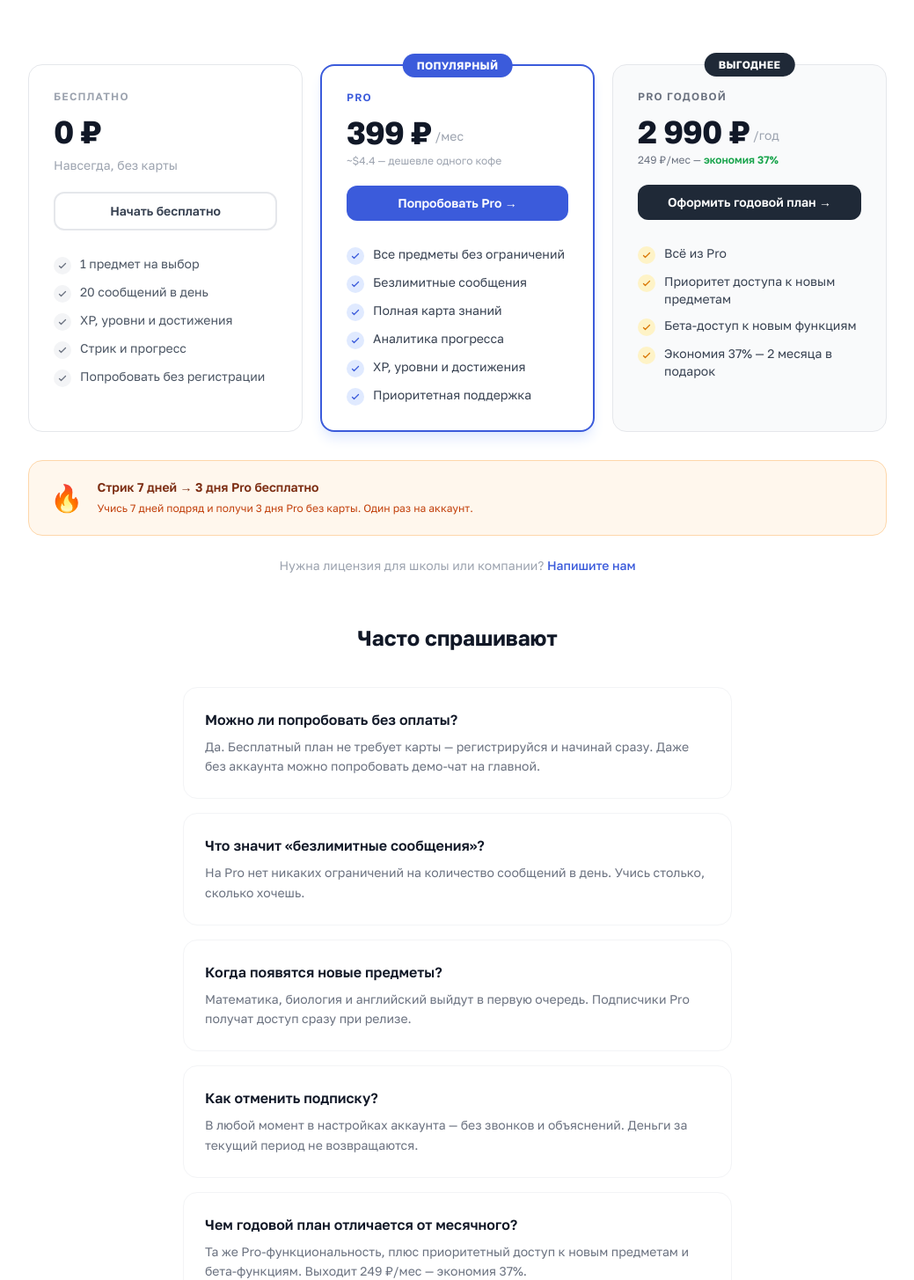
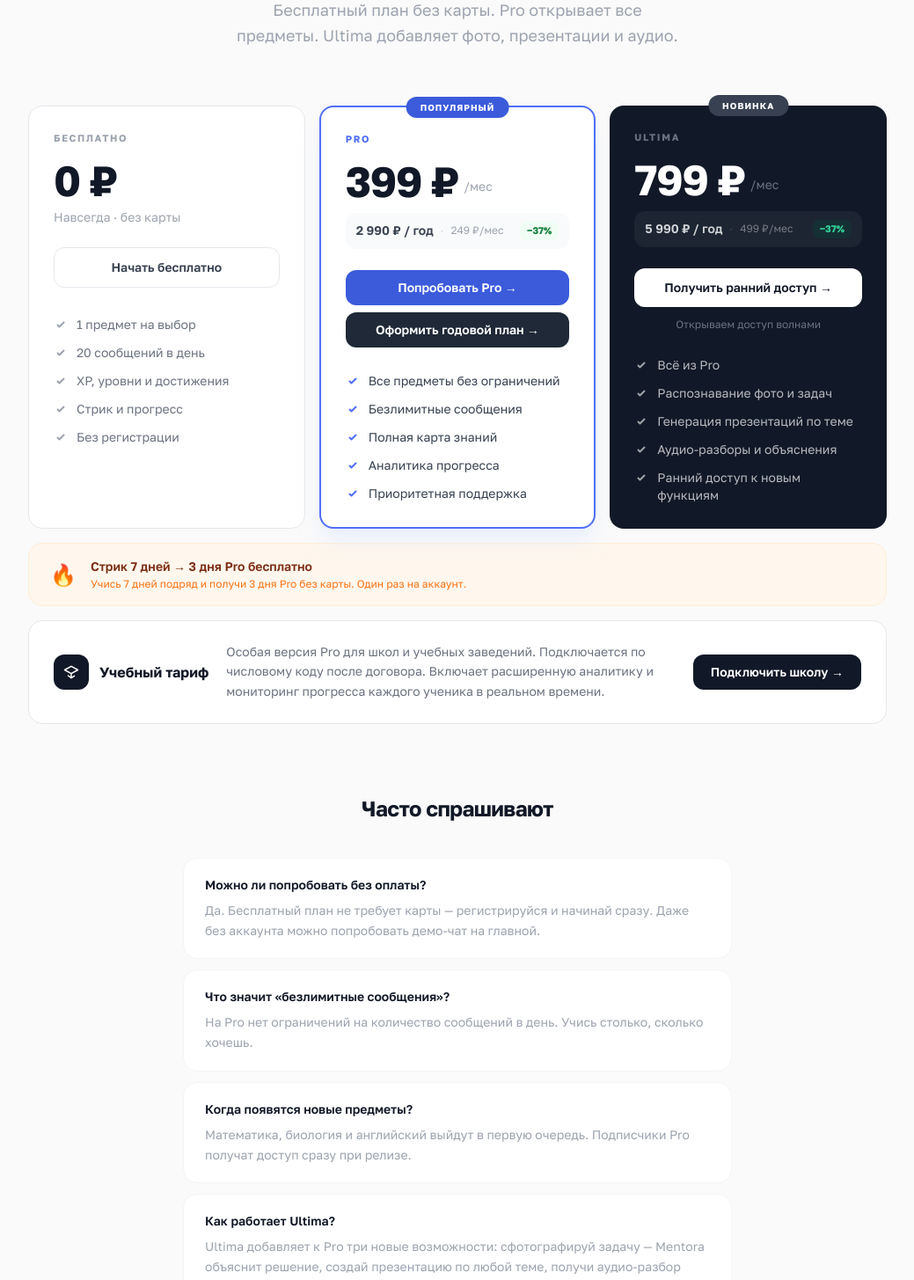
Before and after one commit to unrebay/mentora, a Next.js app: page /pricing in a window 1280 px wide. Shown: the part 356-1811 px from the top of the page at 88% size, without its empty margins (120-1159 px from the left). Built offline with nearby package versions, Linux system fonts and the light colour scheme; no server answers.

Commit message:
feat: pricing page redesign + CSS-only SplashScreen fix

```diff
--- a/src/app/pricing/page.tsx
+++ b/src/app/pricing/page.tsx
@@ -9,7 +9,7 @@ const FREE_FEATURES = [
   "20 сообщений в день",
   "XP, уровни и достижения",
   "Стрик и прогресс",
-  "Попробовать без регистрации",
+  "Без регистрации",
 ];
 
 const PRO_FEATURES = [
@@ -17,33 +17,33 @@ const PRO_FEATURES = [
   "Безлимитные сообщения",
   "Полная карта знаний",
   "Аналитика прогресса",
-  "XP, уровни и достижения",
   "Приоритетная поддержка",
 ];
 
-const ANNUAL_EXTRAS = [
+const ULTIMA_FEATURES = [
   "Всё из Pro",
-  "Приоритет доступа к новым предметам",
-  "Бета-доступ к новым функциям",
-  "Экономия 37% — 2 месяца в подарок",
+  "Распознавание фото и задач",
+  "Генерация презентаций по теме",
+  "Аудио-разборы и объяснения",
+  "Ранний доступ к новым функциям",
 ];
 
 const FAQ = [
   { q: "Можно ли попробовать без оплаты?",
     a: "Да. Бесплатный план не требует карты — регистрируйся и начинай сразу. Даже без аккаунта можно попробовать демо-чат на главной." },
   { q: "Что значит «безлимитные сообщения»?",
-    a: "На Pro нет никаких ограничений на количество сообщений в день. Учись столько, сколько хочешь." },
+    a: "На Pro нет ограничений на количество сообщений в день. Учись столько, сколько хочешь." },
   { q: "Когда появятся новые предметы?",
     a: "Математика, биология и английский выйдут в первую очередь. Подписчики Pro получат доступ сразу при релизе." },
+  { q: "Как работает Ultima?",
+    a: "Ultima добавляет к Pro три новые возможности: сфотографируй задачу — Mentora объяснит решение, создай презентацию по любой теме, получи аудио-разбор сложного раздела." },
   { q: "Как отменить подписку?",
-    a: "В любой момент в настройках аккаунта — без звонков и объяснений. Деньги за текущий период не возвращаются." },
-  { q: "Чем годовой план отличается от месячного?",
-    a: "Та же Pro-функциональность, плюс приоритетный доступ к новым предметам и бета-функциям. Выходит 249 ₽/мес — экономия 37%." },
+    a: "В любой момент в настройках аккаунта — без звонков и объяснений." },
 ];
 
 export const metadata = {
   title: "Тарифы — Mentora AI-репетитор",
-  description: "Начни бесплатно — 20 сообщений в день без карты. Pro за 399 ₽/мес снимает все лимиты. Годовой план — 2 990 ₽.",
+  description: "Начни бесплатно — 20 сообщений в день без карты. Pro за 399 ₽/мес снимает все лимиты. Ultima открывает фото, презентации и аудио.",
   alternates: { canonical: "https://mentora.su/pricing" },
 };
 
@@ -62,31 +62,21 @@ export default async function PricingPage() {
     isPro = profile?.plan === "pro";
   }
 
-  const CheckGray = () => (
-    <span className="mt-0.5 w-5 h-5 rounded-full bg-gray-100 flex items-center justify-center shrink-0">
-      <svg className="w-3 h-3 text-gray-500" fill="none" viewBox="0 0 24 24" stroke="currentColor">
-        <path strokeLinecap="round" strokeLinejoin="round" strokeWidth={2.5} d="M5 13l4 4L19 7" />
-      </svg>
-    </span>
-  );
-  const CheckBrand = () => (
-    <span className="mt-0.5 w-5 h-5 rounded-full bg-brand-100 flex items-center justify-center shrink-0">
-      <svg className="w-3 h-3 text-brand-600" fill="none" viewBox="0 0 24 24" stroke="currentColor">
-        <path strokeLinecap="round" strokeLinejoin="round" strokeWidth={2.5} d="M5 13l4 4L19 7" />
-      </svg>
-    </span>
-  );
-  const CheckGold = () => (
-    <span className="mt-0.5 w-5 h-5 rounded-full bg-amber-100 flex items-center justify-center shrink-0">
-      <svg className="w-3 h-3 text-amber-600" fill="none" viewBox="0 0 24 24" stroke="currentColor">
-        <path strokeLinecap="round" strokeLinejoin="round" strokeWidth={2.5} d="M5 13l4 4L19 7" />
-      </svg>
-    </span>
+  const Check = ({ color }: { color: "gray" | "brand" | "white" }) => (
+    <svg className={`w-4 h-4 shrink-0 mt-0.5 ${
+      color === "gray" ? "text-gray-400" :
+      color === "brand" ? "text-brand-500" :
+      "text-white/60"
+    }`} viewBox="0 0 16 16" fill="currentColor">
+      <path d="M12.207 4.793a1 1 0 010 1.414l-5 5a1 1 0 01-1.414 0l-2-2a1 1 0 011.414-1.414L6.5 9.086l4.293-4.293a1 1 0 011.414 0z"/>
+    </svg>
   );
 
   return (
-    <div className="min-h-screen bg-white text-gray-900">
-      <nav className="sticky top-0 z-50 bg-white/90 backdrop-blur border-b border-gray-100 px-6 py-4">
+    <div className="min-h-screen bg-[#fafafa] text-gray-900">
+
+      {/* NAV */}
+      <nav className="sticky top-0 z-50 bg-white/80 backdrop-blur-md border-b border-gray-100 px-6 py-4">
         <div className="max-w-5xl mx-auto flex items-center justify-between">
           <Logo size="sm" fontSize="1.44rem" />
           <div className="hidden md:flex items-center gap-8 text-sm text-gray-500">
@@ -100,119 +90,175 @@ export default async function PricingPage() {
         </div>
       </nav>
 
-      <section className="max-w-5xl mx-auto px-6 pt-16 pb-4 text-center">
-        <div className="inline-flex items-center gap-2 px-3 py-1.5 bg-brand-50 text-brand-600 text-xs font-semibold rounded-full mb-6">
+      {/* HERO */}
+      <section className="max-w-4xl mx-auto px-6 pt-20 pb-16 text-center">
+        <div className="inline-flex items-center gap-2 px-3 py-1.5 bg-brand-50 text-brand-600 text-xs font-semibold rounded-full mb-8 tracking-widest uppercase">
           Простые, честные тарифы
         </div>
-        <h1 className="text-5xl font-bold tracking-tight mb-4">
+        <h1 className="text-5xl md:text-6xl font-bold tracking-tight mb-5 leading-[1.1]">
           Начни бесплатно.<br />
-          Расти <span className="text-brand-600 italic">без ограничений.</span>
+          Расти{" "}
+          <span className="text-brand-600 italic">без ограничений.</span>
         </h1>
-        <p className="text-lg text-gray-500 max-w-xl mx-auto">
-          Бесплатный план не требует карты. Pro открывает все предметы — дешевле одного кофе в месяц.
+        <p className="text-lg text-gray-400 max-w-lg mx-auto leading-relaxed">
+          Бесплатный план без карты. Pro открывает все предметы. Ultima добавляет фото, презентации и аудио.
         </p>
       </section>
 
-      <section className="max-w-5xl mx-auto px-6 py-14">
-        <div className="grid md:grid-cols-3 gap-5">
+      {/* PRICING CARDS */}
+      <section className="max-w-5xl mx-auto px-6 pb-8">
+        <div className="grid md:grid-cols-3 gap-4 items-stretch">
 
-          <div className="border border-gray-200 rounded-2xl p-7 flex flex-col">
-            <div className="mb-5">
-              <p className="text-xs font-semibold text-gray-400 uppercase tracking-widest mb-3">Бесплатно</p>
-              <div className="flex items-end gap-1 mb-2">
-                <span className="text-4xl font-bold tracking-tight">0 ₽</span>
+          {/* FREE */}
+          <div className="bg-white border border-gray-200 rounded-2xl p-7 flex flex-col">
+            <div className="mb-6">
+              <p className="text-[11px] font-bold text-gray-400 tracking-[0.15em] uppercase mb-4">Бесплатно</p>
+              <div className="flex items-end gap-1.5">
+                <span className="text-5xl font-bold tracking-tight text-gray-900">0 ₽</span>
               </div>
-              <p className="text-sm text-gray-400">Навсегда, без карты</p>
+              <p className="text-sm text-gray-400 mt-2">Навсегда · без карты</p>
             </div>
-            <Link href="/auth" className="block text-center py-2.5 px-5 border-2 border-gray-200 text-gray-700 font-semibold rounded-xl hover:border-gray-300 hover:bg-gray-50 transition-colors mb-7 text-sm">
+            <Link href="/auth" className="block text-center py-3 px-5 border border-gray-200 text-gray-700 font-semibold rounded-xl hover:bg-gray-50 transition-colors mb-8 text-sm">
               Начать бесплатно
             </Link>
-            <ul className="space-y-2.5 flex-1">
+            <ul className="space-y-3 flex-1">
               {FREE_FEATURES.map(f => (
-                <li key={f} className="flex items-start gap-2.5 text-sm text-gray-600"><CheckGray />{f}</li>
+                <li key={f} className="flex items-start gap-2.5 text-sm text-gray-500">
+                  <Check color="gray" />{f}
+                </li>
               ))}
             </ul>
           </div>
 
-          <div className="relative border-2 border-brand-600 rounded-2xl p-7 flex flex-col shadow-lg shadow-brand-100">
-            <div className="absolute -top-3.5 left-1/2 -translate-x-1/2">
-              <span className="bg-brand-600 text-white text-xs font-bold px-4 py-1.5 rounded-full tracking-wide">ПОПУЛЯРНЫЙ</span>
+          {/* PRO */}
+          <div className="relative bg-white border-2 border-brand-500 rounded-2xl p-7 flex flex-col shadow-xl shadow-brand-100/50">
+            <div className="absolute -top-3.5 left-1/2 -translate-x-1/2 z-10">
+              <span className="bg-brand-600 text-white text-[10px] font-bold px-4 py-1.5 rounded-full tracking-widest uppercase">Популярный</span>
             </div>
-            <div className="mb-5">
-              <p className="text-xs font-semibold text-brand-600 uppercase tracking-widest mb-3">Pro</p>
-              <div className="flex items-end gap-1 mb-1">
-                <span className="text-4xl font-bold tracking-tight">399 ₽</span>
-                <span className="text-gray-400 text-sm mb-1.5">/мес</span>
+            <div className="mb-6">
+              <p className="text-[11px] font-bold text-brand-500 tracking-[0.15em] uppercase mb-4">Pro</p>
+              <div className="flex items-end gap-1.5">
+                <span className="text-5xl font-bold tracking-tight">399 ₽</span>
+                <span className="text-gray-400 text-sm mb-2">/мес</span>
               </div>
-              <p className="text-xs text-gray-400">~$4.4 — дешевле одного кофе</p>
+              <div className="flex items-center gap-2 mt-3 bg-gray-50 rounded-xl px-3 py-2.5">
+                <span className="text-sm font-semibold text-gray-700">2 990 ₽ / год</span>
+                <span className="text-gray-300 text-xs">·</span>
+                <span className="text-xs text-gray-400">249 ₽/мес</span>
+                <span className="ml-auto text-[11px] font-bold text-green-700 bg-green-50 px-2 py-0.5 rounded-lg">−37%</span>
+              </div>
             </div>
-            <div className="mb-7"><BuyProButton isLoggedIn={isLoggedIn} isPro={isPro} plan="monthly" /></div>
-            <ul className="space-y-2.5 flex-1">
+            <div className="space-y-2 mb-7">
+              <BuyProButton isLoggedIn={isLoggedIn} isPro={isPro} plan="monthly" />
+              <BuyProButton isLoggedIn={isLoggedIn} isPro={isPro} plan="annual" />
+            </div>
+            <ul className="space-y-3 flex-1">
               {PRO_FEATURES.map(f => (
-                <li key={f} className="flex items-start gap-2.5 text-sm text-gray-700"><CheckBrand />{f}</li>
+                <li key={f} className="flex items-start gap-2.5 text-sm text-gray-700">
+                  <Check color="brand" />{f}
+                </li>
               ))}
             </ul>
           </div>
 
-          <div className="relative border border-gray-200 rounded-2xl p-7 flex flex-col bg-gray-50">
-            <div className="absolute -top-3.5 left-1/2 -translate-x-1/2">
-              <span className="bg-gray-800 text-white text-xs font-bold px-4 py-1.5 rounded-full tracking-wide">ВЫГОДНЕЕ</span>
+          {/* ULTIMA */}
+          <div className="relative bg-gray-900 rounded-2xl p-7 flex flex-col">
+            <div className="absolute -top-3.5 left-1/2 -translate-x-1/2 z-10">
+              <span className="bg-gray-700 text-white text-[10px] font-bold px-4 py-1.5 rounded-full tracking-widest uppercase">Новинка</span>
             </div>
-            <div className="mb-5">
-              <p className="text-xs font-semibold text-gray-500 uppercase tracking-widest mb-3">Pro Годовой</p>
-              <div className="flex items-end gap-1 mb-1">
-                <span className="text-4xl font-bold tracking-tight">2 990 ₽</span>
-                <span className="text-gray-400 text-sm mb-1.5">/год</span>
+            <div className="mb-6">
+              <p className="text-[11px] font-bold text-gray-500 tracking-[0.15em] uppercase mb-4">Ultima</p>
+              <div className="flex items-end gap-1.5">
+                <span className="text-5xl font-bold tracking-tight text-white">799 ₽</span>
+                <span className="text-gray-500 text-sm mb-2">/мес</span>
               </div>
-              <p className="text-xs text-gray-500">249 ₽/мес — <span className="text-green-600 font-semibold">экономия 37%</span></p>
+              <div className="flex items-center gap-2 mt-3 bg-white/5 rounded-xl px-3 py-2.5">
+                <span className="text-sm font-semibold text-white/80">5 990 ₽ / год</span>
+                <span className="text-white/20 text-xs">·</span>
+                <span className="text-xs text-white/40">499 ₽/мес</span>
+                <span className="ml-auto text-[11px] font-bold text-emerald-400 bg-emerald-900/30 px-2 py-0.5 rounded-lg">−37%</span>
+              </div>
             </div>
-            <div className="mb-7"><BuyProButton isLoggedIn={isLoggedIn} isPro={isPro} plan="annual" /></div>
-            <ul className="space-y-2.5 flex-1">
-              {ANNUAL_EXTRAS.map(f => (
-                <li key={f} className="flex items-start gap-2.5 text-sm text-gray-700"><CheckGold />{f}</li>
+            <div className="space-y-2 mb-7">
+              <a href="mailto:hello@mentora.su?subject=Ultima — ранний доступ"
+                className="block text-center py-3 px-5 bg-white text-gray-900 font-semibold rounded-xl hover:bg-gray-100 transition-colors text-sm">
+                Получить ранний доступ →
+              </a>
+              <p className="text-center text-xs text-gray-500 pt-1">Открываем доступ волнами</p>
+            </div>
+            <ul className="space-y-3 flex-1">
+              {ULTIMA_FEATURES.map(f => (
+                <li key={f} className="flex items-start gap-2.5 text-sm text-white/70">
+                  <Check color="white" />{f}
+                </li>
               ))}
             </ul>
           </div>
 
         </div>
 
-        <div className="mt-8 flex items-center gap-4 bg-orange-50 border border-orange-200 rounded-2xl px-6 py-5">
-          <div className="text-3xl shrink-0">🔥</div>
+        {/* STREAK PROMO */}
+        <div className="mt-4 flex items-center gap-4 bg-orange-50 border border-orange-100 rounded-2xl px-6 py-4">
+          <span className="text-2xl shrink-0">🔥</span>
           <div>
-            <p className="font-semibold text-orange-900 text-sm mb-1">Стрик 7 дней → 3 дня Pro бесплатно</p>
-            <p className="text-xs text-orange-700 leading-relaxed">Учись 7 дней подряд и получи 3 дня Pro без карты. Один раз на аккаунт.</p>
+            <p className="font-semibold text-orange-900 text-sm">Стрик 7 дней → 3 дня Pro бесплатно</p>
+            <p className="text-xs text-orange-500 mt-0.5">Учись 7 дней подряд и получи 3 дня Pro без карты. Один раз на аккаунт.</p>
           </div>
         </div>
 
-        <p className="text-center text-sm text-gray-400 mt-6">
-          Нужна лицензия для школы или компании?{" "}
-          <a href="mailto:hello@mentora.su" className="text-brand-600 hover:underline font-medium">Напишите нам</a>
-        </p>
+        {/* SCHOOL CALLOUT */}
+        <div className="mt-4 border border-gray-200 bg-white rounded-2xl px-7 py-6">
+          <div className="flex flex-col md:flex-row md:items-center gap-5">
+            <div className="flex items-center gap-3 shrink-0">
+              <div className="w-10 h-10 rounded-xl bg-gray-900 flex items-center justify-center shrink-0">
+                <svg className="w-5 h-5 text-white" fill="none" viewBox="0 0 24 24" stroke="currentColor">
+                  <path strokeLinecap="round" strokeLinejoin="round" strokeWidth={1.8} d="M12 14l9-5-9-5-9 5 9 5zm0 0v6m-4.243-3.172L12 20l4.243-2.828" />
+                </svg>
+              </div>
+              <p className="font-bold text-gray-900">Учебный тариф</p>
+            </div>
+            <p className="flex-1 text-sm text-gray-500 leading-relaxed">
+              Особая версия Pro для школ и учебных заведений. Подключается по числовому коду после договора. Включает расширенную аналитику и мониторинг прогресса каждого ученика в реальном времени.
+            </p>
+            <a href="mailto:hello@mentora.su?subject=Учебный тариф"
+              className="shrink-0 px-5 py-2.5 bg-gray-900 text-white text-sm font-semibold rounded-xl hover:bg-gray-700 transition-colors whitespace-nowrap">
+              Подключить школу →
+            </a>
+          </div>
+        </div>
+
       </section>
 
-      <section className="max-w-2xl mx-auto px-6 pb-20">
-        <h2 className="text-2xl font-bold text-center mb-10">Часто спрашивают</h2>
-        <div className="space-y-4">
+      {/* FAQ */}
+      <section className="max-w-2xl mx-auto px-6 pt-12 pb-20">
+        <h2 className="text-2xl font-bold text-center mb-10 tracking-tight">Часто спрашивают</h2>
+        <div className="space-y-3">
           {FAQ.map(({ q, a }) => (
-            <div key={q} className="border border-gray-100 rounded-2xl p-6">
-              <p className="font-semibold text-gray-900 mb-2">{q}</p>
-              <p className="text-sm text-gray-500 leading-relaxed">{a}</p>
+            <div key={q} className="bg-white border border-gray-100 rounded-2xl px-6 py-5">
+              <p className="font-semibold text-gray-900 mb-2 text-sm">{q}</p>
+              <p className="text-sm text-gray-400 leading-relaxed">{a}</p>
             </div>
           ))}
         </div>
       </section>
 
-      <section className="bg-gray-900 text-white py-16 px-6">
-        <div className="max-w-xl mx-auto text-center">
-          <h2 className="text-3xl font-bold mb-4 tracking-tight">Начни учиться прямо сейчас</h2>
-          <p className="text-gray-400 mb-8">Без подписки, без карты. 20 сообщений в день — бесплатно навсегда.</p>
-          <Link href="/auth" className="inline-block px-8 py-4 bg-brand-600 text-white font-semibold rounded-xl hover:bg-brand-700 transition-colors text-lg">
-            Создать аккаунт бесплатно →
-          </Link>
-        </div>
+      {/* FOOTER CTA */}
+      <section className="bg-gray-900 text-white py-20 px-6 text-center">
+        <p className="text-gray-500 text-[11px] font-bold tracking-[0.2em] uppercase mb-6">Твой персональный AI-ментор</p>
+        <h2 className="text-4xl font-bold mb-4 tracking-tight leading-tight">
+          Начни там, где<br />
+          <span className="text-brand-400 italic">остановился.</span>
+        </h2>
+        <p className="text-gray-400 mb-10 max-w-sm mx-auto text-base leading-relaxed">
+          Без подписки, без карты.<br />20 сообщений в день — бесплатно навсегда.
+        </p>
+        <Link href="/auth" className="inline-flex items-center gap-2 px-8 py-4 bg-white text-gray-900 font-semibold rounded-xl hover:bg-gray-100 transition-colors">
+          Создать аккаунт бесплатно →
+        </Link>
+        <p className="text-gray-600 text-xs mt-5">Без карты. Без обязательств.</p>
       </section>
 
-      <footer className="py-8 border-t border-gray-100">
+      <footer className="py-8 border-t border-gray-100 bg-white">
         <div className="max-w-5xl mx-auto px-6 flex flex-col md:flex-row items-center justify-between gap-4 text-sm text-gray-400">
           <span>© 2026 Mentora</span>
           <div className="flex gap-6">
--- a/src/components/SplashScreen.tsx
+++ b/src/components/SplashScreen.tsx
@@ -13,16 +13,17 @@ export function SplashScreen() {
         }
         @keyframes mentoraSplashBg {
           0%, 80% { opacity: 1; }
-          100%    { opacity: 0; }
+          100%     { opacity: 0; }
         }
         .mentora-splash {
-          animation: mentoraSplashBg 1.6s cubic-bezier(0.4, 0, 0.2, 1) forwards;
+          animation: mentoraSplashBg 1.6s cubic-bezier(0.4,0,0.2,1) forwards;
+          pointer-events: none;
         }
         .mentora-splash-logo {
-          animation: mentoraSplashLogo 1.5s cubic-bezier(0.4, 0, 0.2, 1) forwards;
+          animation: mentoraSplashLogo 1.5s cubic-bezier(0.4,0,0.2,1) forwards;
         }
       `}</style>
-      <div className="mentora-splash fixed inset-0 z-[9999] flex items-center justify-center bg-white pointer-events-none">
+      <div className="mentora-splash fixed inset-0 z-[9999] flex items-center justify-center bg-white">
         <div className="mentora-splash-logo">
           <Logo size="lg" href="" />
         </div>
```
